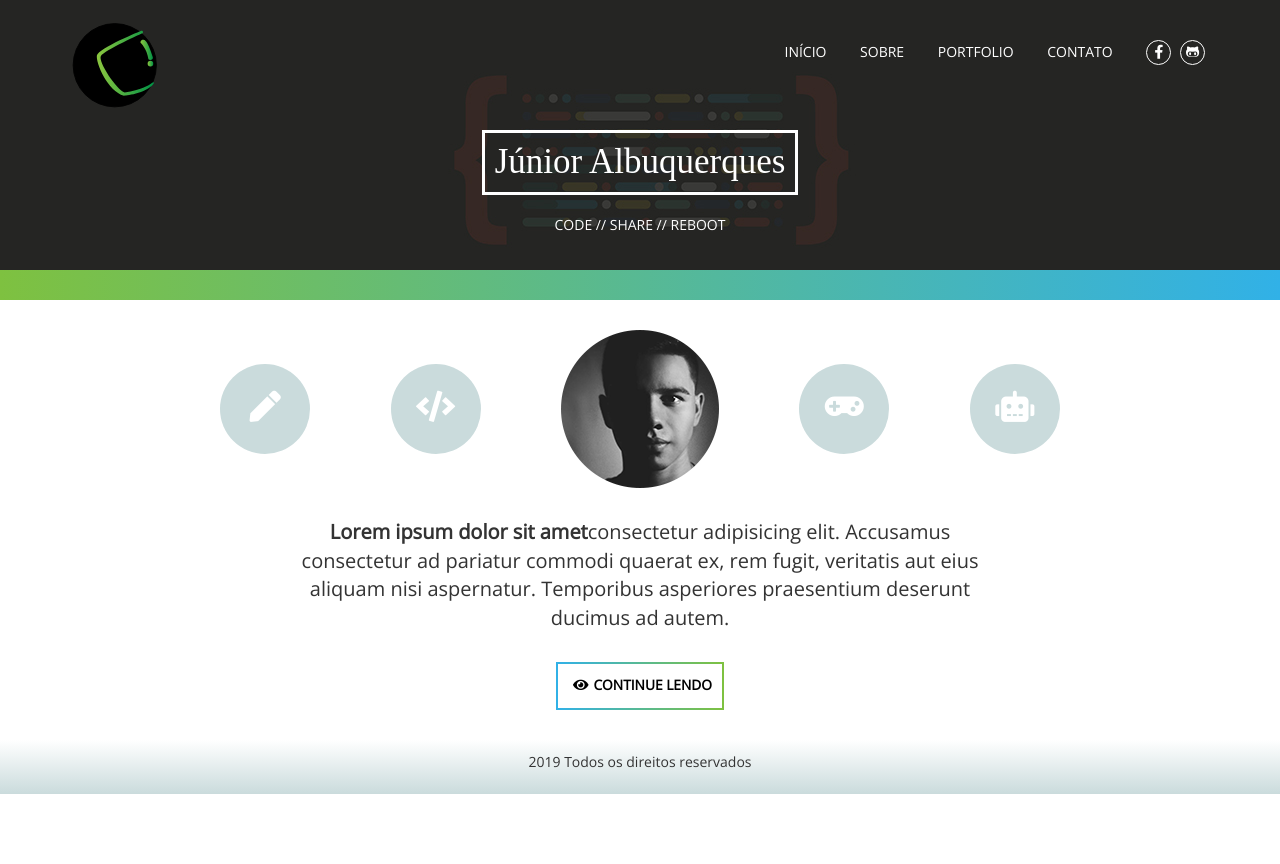
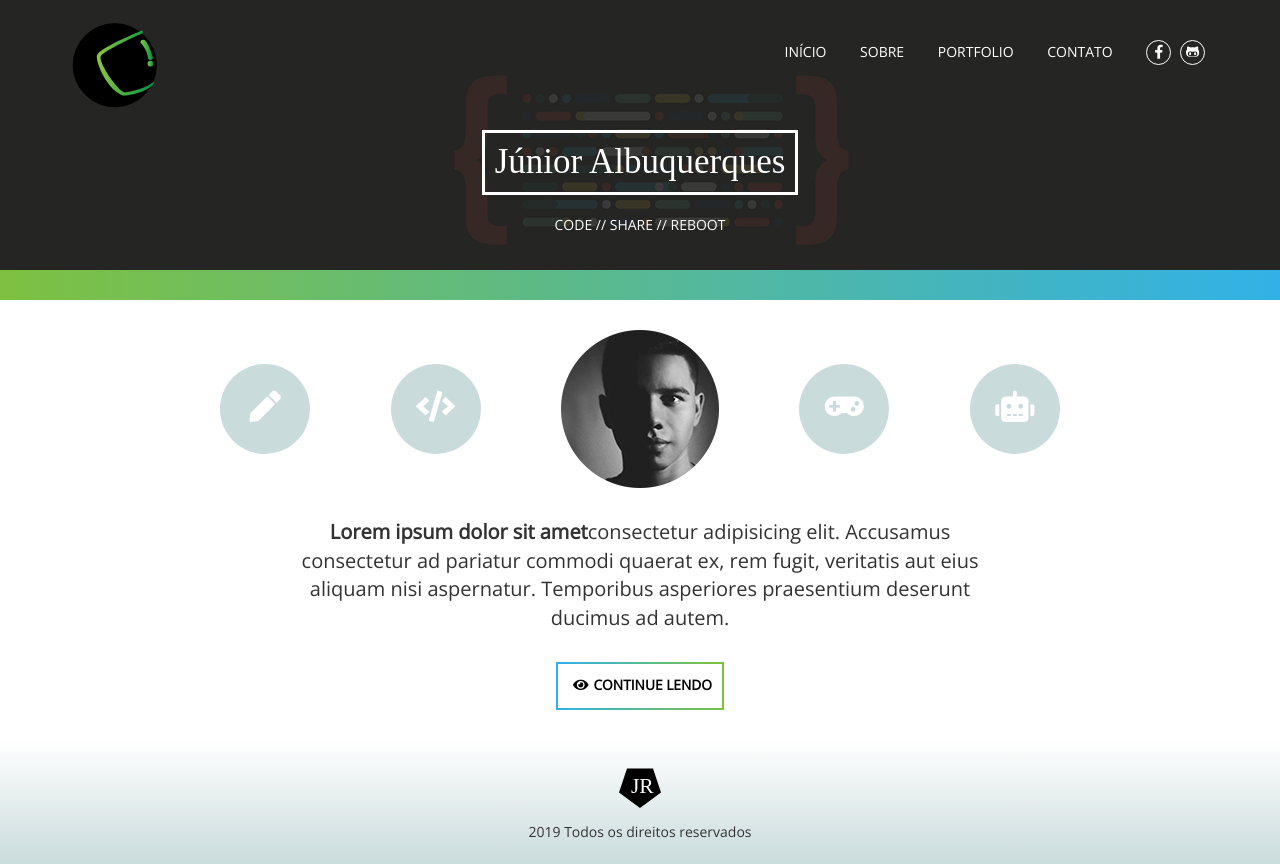
Before and after one commit to JuniorAlbuquerque/portweb, a website: page index.html in a window 1280 px wide. Before the commit the page ends 800 px from the top, so only its background shows below. Drawn offline with nearby package versions, Linux system fonts and the light colour scheme.

Commit message:
teste alter

```diff
--- a/index.html
+++ b/index.html
@@ -79,7 +79,9 @@
 
     <footer>
         <div class="logo-rodape">
-
+            <a href="index.html">
+                <img src="images/logo-header.svg" alt="img rodap">
+            </a>
             <p>2019 Todos os direitos reservados</p>
         </div>
     </footer>
```
